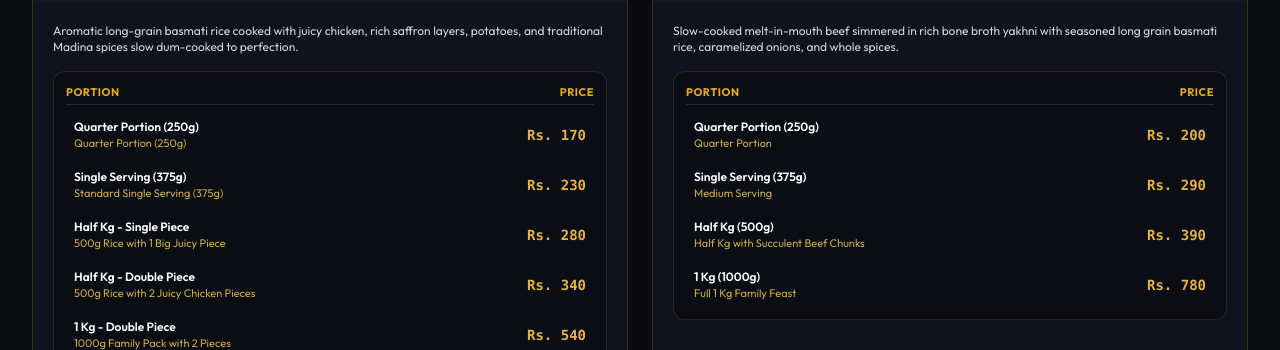
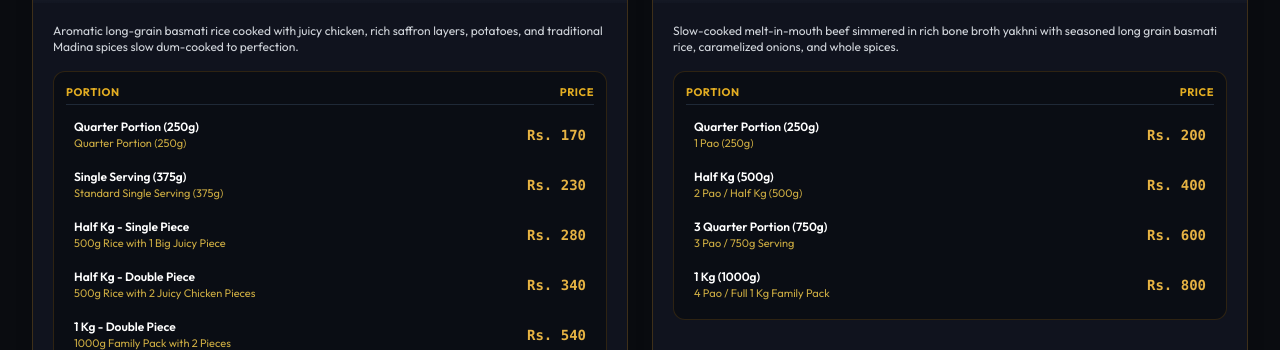
Before and after one commit to affan-ahmed123/MPC, a React (Vite) app: page / in a window 1280 px wide. Shown: the part 1320-1670 px from the top of the page. Built offline with nearby package versions, Linux system fonts and the light colour scheme; grey boxes are pictures that could not be loaded; a web font is replaced by a local one.

Commit message:
Update Beef Pulao exact portions: 200 (250g), 400 (500g), 600 (750g), 800 (1000g)

```diff
--- a/src/data/menuData.js
+++ b/src/data/menuData.js
@@ -55,10 +55,10 @@ export const MENU_ITEMS = [
     hasPortions: true,
     startingPrice: 200,
     portions: [
-      { id: 'pao', name: 'Quarter Portion (250g)', price: 200, piece: 'Quarter Portion' },
-      { id: 'derh-pao', name: 'Single Serving (375g)', price: 290, piece: 'Medium Serving' },
-      { id: 'half-kg', name: 'Half Kg (500g)', price: 390, piece: 'Half Kg with Succulent Beef Chunks' },
-      { id: 'one-kg', name: '1 Kg (1000g)', price: 780, piece: 'Full 1 Kg Family Feast' },
+      { id: 'pao', name: 'Quarter Portion (250g)', price: 200, piece: '1 Pao (250g)' },
+      { id: 'half-kg', name: 'Half Kg (500g)', price: 400, piece: '2 Pao / Half Kg (500g)' },
+      { id: 'teen-pao', name: '3 Quarter Portion (750g)', price: 600, piece: '3 Pao / 750g Serving' },
+      { id: 'one-kg', name: '1 Kg (1000g)', price: 800, piece: '4 Pao / Full 1 Kg Family Pack' },
     ],
     spiceLevel: 'Aromatic & Mild Spice',
     serves: '1 to 4 Persons'
```
Also changed, not shown: 1 other file (tests, documents, lock files or other folders).
